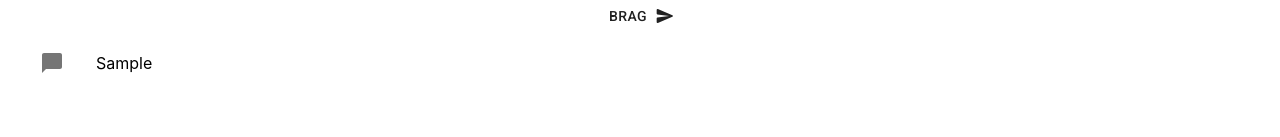
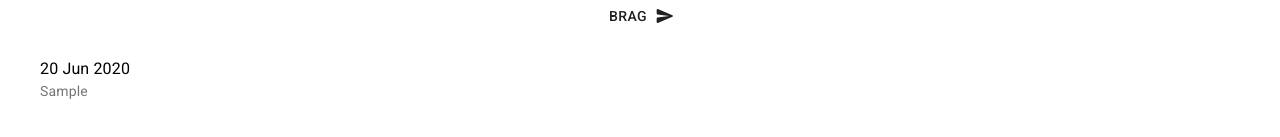
Before and after one commit to gabipilegi/braggy, a React (Create React App) app: page / in a window 1280 px wide. Both pictures are taken after typing "Sample" into the empty fields and a click on the button "BRAG". Shown: the part 167-304 px from the top of the page. Built offline with nearby package versions, Linux system fonts and the light colour scheme.

Commit message:
use list item test

```diff
--- a/src/BragsScreen/Brags.jsx
+++ b/src/BragsScreen/Brags.jsx
@@ -1,29 +1,20 @@
 import React from 'react'
-import { List, ListItem, ListItemIcon, Container } from '@material-ui/core'
+import { List, ListItem, Container, ListItemText } from '@material-ui/core'
 import { ChatBubbleRounded } from '@material-ui/icons'
 import { makeStyles } from '@material-ui/core/styles'
 
 const Brags = ({ brags }) => {
-  const useStyles = makeStyles((theme) => ({
-    brag: {
-      wordBreak: 'break-all',
-    },
-  }))
-
-  const classes = useStyles()
-
   return (
     <Container>
       <List>
         {brags.map((brag, index) => (
-          <div class={classes.brag}>
-            <ListItem key={index}>
-              <ListItemIcon>
-                <ChatBubbleRounded />
-              </ListItemIcon>
-              {brag}
-            </ListItem>
-          </div>
+          <ListItem key={index}>
+            <ListItemText
+              primary="20 Jun 2020"
+              secondary={brag}
+              style={{ wordBreak: 'break-all' }}
+            />
+          </ListItem>
         ))}
       </List>
     </Container>
```
